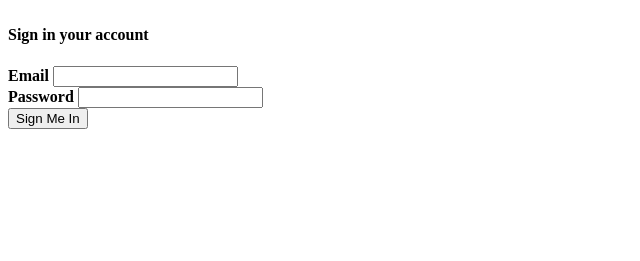
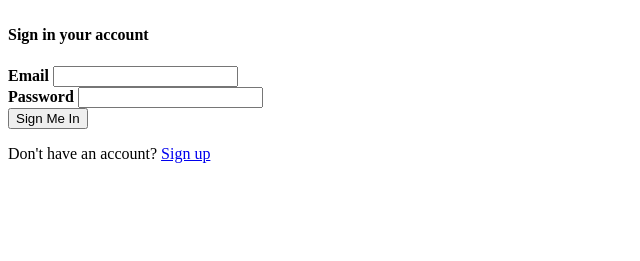
Before and after one commit to Tonystarq/SSR, a Django app: page / in a window 1280 px wide. Shown: the part 217-478 px from the top of the page, without its empty margins (0-640 px from the left). Run offline with Django 3.2, Linux system fonts and the light colour scheme; parts of the project's set-up code (start-up, migrations or seed data) failed here and were passed over; some libraries are stand-ins or nearby versions.

Commit message:
new version

```diff
--- a/templates/page-login.html
+++ b/templates/page-login.html
@@ -71,10 +71,10 @@
                                             <button type="submit" class="btn btn-primary btn-block">Sign Me In</button>
                                         </div>
                                     </form>
-                                    {% comment %} <div class="new-account mt-3">
+                                     <div class="new-account mt-3">
                                         <p>Don't have an account? <a class="text-primary" href="{% url 'signup_admin' %}">Sign up</a></p>
                                     </div>
-                                     {% endcomment %}
+
                                 </div>
                             </div>
                         </div>
```
